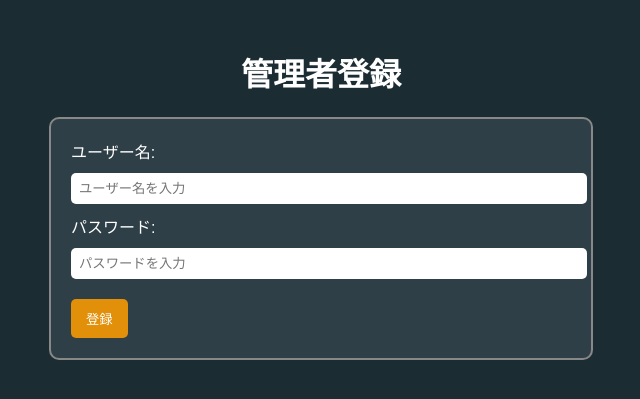
After one commit to O-sh-skech/GraphicLab, a Flask app: page /register_admin in a window 1280 px wide. The commit adds this page. Shown: the top 399 px of the page, without its empty margins (319-959 px from the left). Run offline with Flask 3, Linux system fonts and the light colour scheme.

Commit message:
登録画面などの変更を反映

```diff
--- a/app.py
+++ b/app.py
@@ -5,6 +5,7 @@ from sympy import sympify
 from database.db.database import db
 from database.routes.function_routes import function_bp  # Blueprint
 from database.routes.feedback_routes import feedback_bp  # Blueprint
+from database.routes.admin_routes import admin_bp
 
 from database.config import Config  # 設定クラス
 
@@ -22,6 +23,7 @@ with app.app_context():
 # Blueprint の登録
 app.register_blueprint(function_bp)
 app.register_blueprint(feedback_bp)
+app.register_blueprint(admin_bp)
 
 # グローバル変数
 latest_function_Text = ""
--- a/database/models/__init__.py
+++ /dev/null
@@ -1 +0,0 @@
-from .function import Function
--- /dev/null
+++ b/database/routes/admin_routes.py
@@ -0,0 +1,43 @@
+from flask import Blueprint, render_template, request, session, redirect, flash
+from werkzeug.security import generate_password_hash
+from database.models.admin import Admin  # モデルのインポート
+from database.db.database import db
+
+admin_bp = Blueprint('admin', __name__)
+
+@admin_bp.route('/register_admin_auth')
+def register_admin_auth():
+    return render_template('register_admin_auth.html')
+
+@admin_bp.route('/verify_password', methods=['POST'])
+def verify_password():
+    password = request.form.get('password')
+    # ここでパスワード認証処理（仮に 'admin123' が正解とする）
+    if password == 'admin123':
+        session['is_admin'] = True  # 管理者ログイン済みとしてセッションに保存
+        return redirect('/register_admin')  # 認証成功後にトップページへリダイレクト（必要に応じて変更）
+    else:
+        return render_template('register_admin_auth.html', error='パスワードが間違っています')
+
+@admin_bp.route('/register_admin', methods=['GET', 'POST'])
+def register_admin():
+    if request.method == 'POST':
+        username = request.form.get('username')
+        password = request.form.get('password')
+
+        if not username or not password:
+            return render_template('register_admin.html', error="すべての項目を入力してください")
+
+        # ユーザー名の重複チェック
+        if Admin.query.filter_by(username=username).first():
+            return render_template('register_admin.html', error="このユーザー名は既に使われています")
+
+        password_hash = generate_password_hash(password)
+        new_admin = Admin(username=username, password_hash=password_hash)
+
+        db.session.add(new_admin)
+        db.session.commit()
+        flash('管理者が登録されました')
+        return redirect('/manager/login')  # 登録後ログインページへ
+
+    return render_template('register_admin.html')
--- /dev/null
+++ b/templates/register_admin.html
@@ -0,0 +1,91 @@
+<!-- templates/register_admin.html -->
+<!DOCTYPE html>
+<html lang="ja">
+<head>
+    <meta charset="UTF-8">
+    <title>管理者登録</title>
+    <style>
+        body {
+            background-color: #1b2c33;
+            color: #fff;
+            font-family: sans-serif;
+            padding: 20px;
+        }
+
+        .form-container {
+            background-color: #2e3f47;
+            padding: 20px;
+            border-radius: 10px;
+            border: 2px solid #888;
+            max-width: 500px;
+            margin: 0 auto;
+        }
+
+        label, input {
+            display: block;
+            margin-bottom: 10px;
+        }
+
+        input[type="text"],
+        input[type="password"] {
+            width: 100%;
+            padding: 8px;
+            border-radius: 5px;
+            border: none;
+        }
+
+        button {
+            background-color: rgb(226, 143, 9);
+            color: #fff;
+            border: none;
+            padding: 10px 15px;
+            border-radius: 5px;
+            cursor: pointer;
+            margin-top: 10px;
+        }
+
+        button:hover {
+            background-color: rgb(255, 160, 30);
+        }
+
+        h1 {
+            text-align: center;
+        }
+
+        .error-message {
+            color: #f44336;
+            font-weight: bold;
+            margin-top: 10px;
+            text-align: center;
+        }
+
+        .success-message {
+            color: #4caf50;
+            font-weight: bold;
+            margin-top: 10px;
+            text-align: center;
+        }
+    </style>
+</head>
+<body>
+    <h1>管理者登録</h1>
+    <div class="form-container">
+        <form method="POST" action="{{ url_for('admin.register_admin') }}">
+            <label for="username">ユーザー名:</label>
+            <input type="text" id="username" name="username" placeholder="ユーザー名を入力" required>
+
+            <label for="password">パスワード:</label>
+            <input type="password" id="password" name="password" placeholder="パスワードを入力" required>
+
+            <button type="submit">登録</button>
+
+            {% if error %}
+            <div class="error-message">{{ error }}</div>
+            {% endif %}
+            {% if message %}
+            <div class="success-message">{{ message }}</div>
+            {% endif %}
+        </form>
+    </div>
+</body>
+</html>
```
Also changed, not shown: database/models/admin.py (added, +13 -0 lines), static/style.css (+15 -3 lines), templates/admin.html (+15 -5 lines), templates/feedback.html (+8 -2 lines), templates/register_admin_auth.html (added, +74 -0 lines), data.sqlite (deleted), instance/app.db (deleted).
